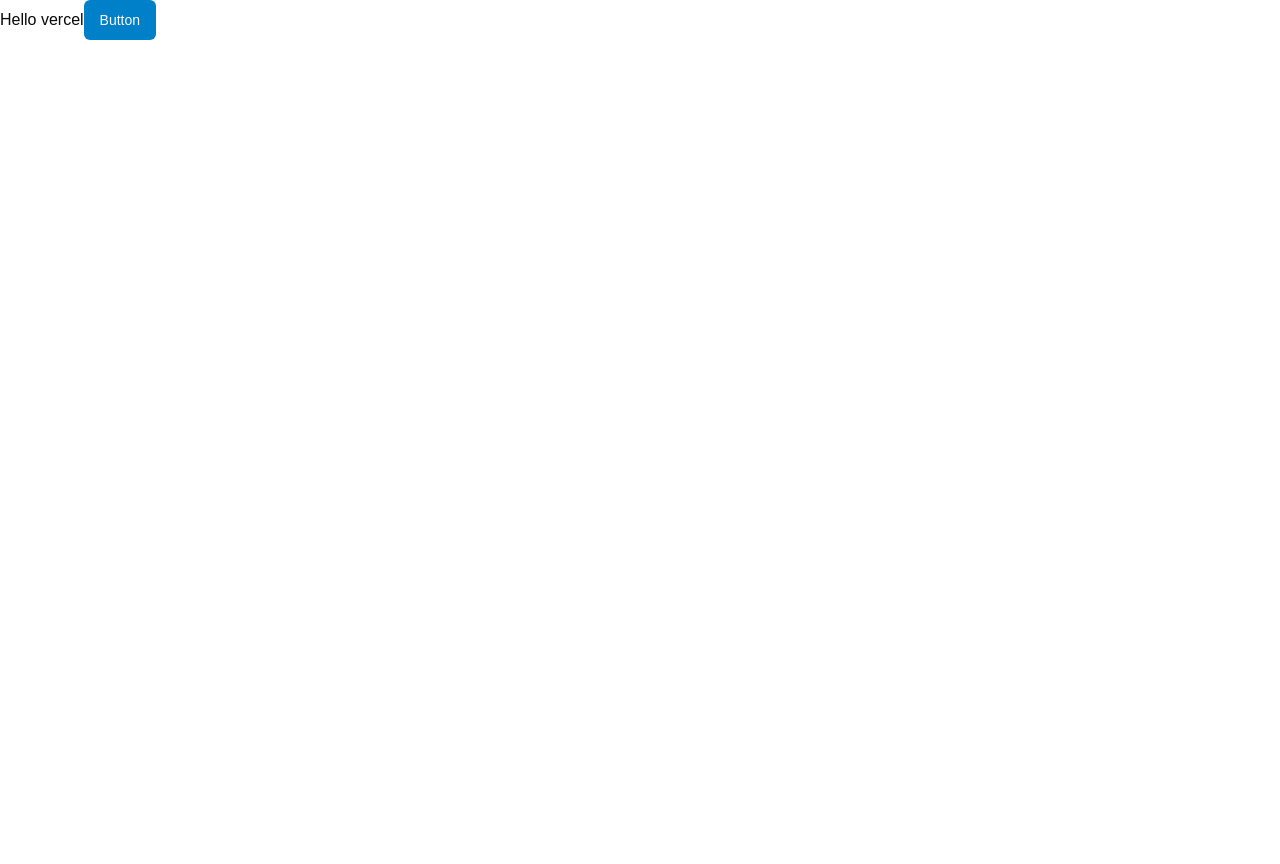
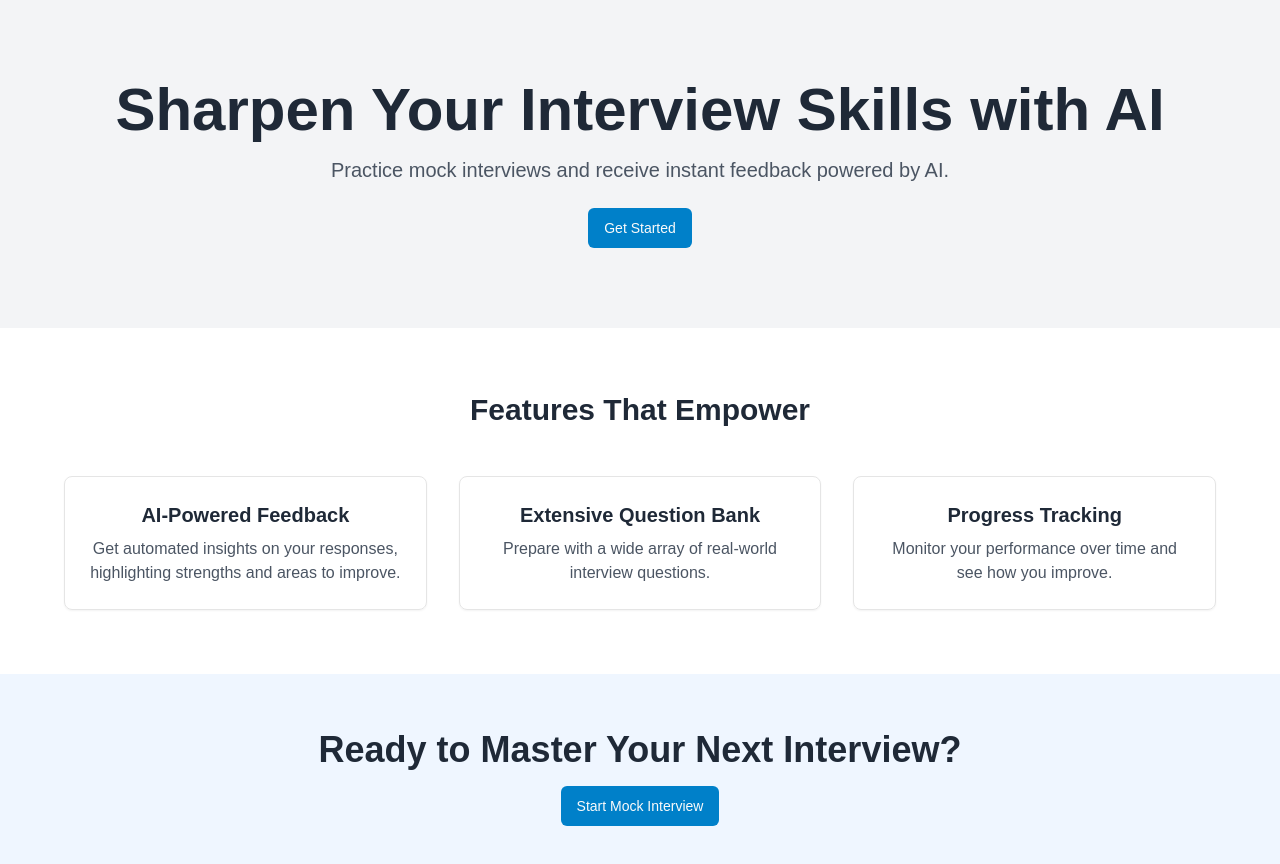
Before and after one commit to Sanchitmiok/Ai-MockInterview, a Next.js app: page / in a window 1280 px wide. Shown: the top 864 px of the page. Before the commit the page ends 800 px from the top, so only its background shows below. Built offline with nearby package versions, Linux system fonts and the light colour scheme.

Commit message:
add landing page and improve sign-in and sign-up

```diff
--- a/app/(auth)/sign-in/[[...sign-in]]/page.jsx
+++ b/app/(auth)/sign-in/[[...sign-in]]/page.jsx
@@ -7,7 +7,7 @@ export default function Page() {
     <section className="relative flex h-32 items-end bg-gray-900 lg:col-span-5 lg:h-full xl:col-span-6">
       <img
         alt=""
-        src="https://images.unsplash.com/photo-1617195737496-bc30194e3a19?ixlib=rb-1.2.1&ixid=MnwxMjA3fDB8MHxwaG90by1wYWdlfHx8fGVufDB8fHx8&auto=format&fit=crop&w=870&q=80"
+        src="https://images.unsplash.com/photo-1534723328310-e82dad3ee43f?q=80&w=1936&auto=format&fit=crop&ixlib=rb-4.0.3&ixid=M3wxMjA3fDB8MHxwaG90by1wYWdlfHx8fGVufDB8fHx8fA%3D%3D"
         className="absolute inset-0 h-full w-full object-cover opacity-80"
       />
 
@@ -28,12 +28,11 @@ export default function Page() {
         </a>
 
         <h2 className="mt-6 text-2xl font-bold text-white sm:text-3xl md:text-4xl">
-          Welcome to Squid 🦑
+          Welcome to Prepgenius-AI
         </h2>
 
         <p className="mt-4 leading-relaxed text-white/90">
-          Lorem, ipsum dolor sit amet consectetur adipisicing elit. Eligendi nam dolorum aliquam,
-          quibusdam aperiam voluptatum.
+        Want to excel in interviews? Our AI-driven mock sessions are here to help. Gain confidence and expert guidance to achieve your career goals.
         </p>
       </div>
     </section>
@@ -62,12 +61,11 @@ export default function Page() {
           </a>
 
           <h1 className="mt-2 text-2xl font-bold text-gray-900 sm:text-3xl md:text-4xl">
-            Welcome to Squid 🦑
+            Welcome to Prepgenius-AI
           </h1>
 
           <p className="mt-4 leading-relaxed text-gray-500">
-            Lorem, ipsum dolor sit amet consectetur adipisicing elit. Eligendi nam dolorum aliquam,
-            quibusdam aperiam voluptatum.
+          Want to excel in interviews? Our AI-driven mock sessions are here to help. Gain confidence and expert guidance to achieve your career goals.
           </p>
         </div>
 
--- a/app/(auth)/sign-up/[[...sign-up]]/page.jsx
+++ b/app/(auth)/sign-up/[[...sign-up]]/page.jsx
@@ -1,4 +1,4 @@
-import { SignUp } from '@clerk/nextjs'
+import { SignUp } from "@clerk/nextjs";
 
 export default function Page() {
   return (
@@ -7,7 +7,7 @@ export default function Page() {
         <section className="relative flex h-32 items-end bg-gray-900 lg:col-span-5 lg:h-full xl:col-span-6">
           <img
             alt=""
-        src="https://images.unsplash.com/photo-1617195737496-bc30194e3a19?ixlib=rb-1.2.1&ixid=MnwxMjA3fDB8MHxwaG90by1wYWdlfHx8fGVufDB8fHx8&auto=format&fit=crop&w=870&q=80"
+            src="https://images.unsplash.com/photo-1534723328310-e82dad3ee43f?q=80&w=1936&auto=format&fit=crop&ixlib=rb-4.0.3&ixid=M3wxMjA3fDB8MHxwaG90by1wYWdlfHx8fGVufDB8fHx8fA%3D%3D"
             className="absolute inset-0 h-full w-full object-cover opacity-80"
           />
 
@@ -28,19 +28,18 @@ export default function Page() {
             </a>
 
             <h2 className="mt-6 text-2xl font-bold text-white sm:text-3xl md:text-4xl">
-          Welcome to Squid 🦑
+              Welcome to Prepgenius-AI
             </h2>
 
             <p className="mt-4 leading-relaxed text-white/90">
-          Lorem, ipsum dolor sit amet consectetur adipisicing elit. Eligendi nam dolorum aliquam,
-          quibusdam aperiam voluptatum.
+              Want to excel in interviews? Our AI-driven mock sessions are here
+              to help. Gain confidence and expert guidance to achieve your
+              career goals.
             </p>
           </div>
         </section>
 
-    <main
-      className="flex items-center justify-center px-8 py-8 sm:px-12 lg:col-span-7 lg:px-16 lg:py-12 xl:col-span-6"
-    >
+        <main className="flex items-center justify-center px-8 py-8 sm:px-12 lg:col-span-7 lg:px-16 lg:py-12 xl:col-span-6">
           <div className="max-w-xl lg:max-w-3xl">
             <div className="relative -mt-16 block lg:hidden">
               <a
@@ -62,12 +61,13 @@ export default function Page() {
               </a>
 
               <h1 className="mt-2 text-2xl font-bold text-gray-900 sm:text-3xl md:text-4xl">
-            Welcome to Squid 🦑
+                Welcome to Prepgenius-AI
               </h1>
 
               <p className="mt-4 leading-relaxed text-gray-500">
-            Lorem, ipsum dolor sit amet consectetur adipisicing elit. Eligendi nam dolorum aliquam,
-            quibusdam aperiam voluptatum.
+                Want to excel in interviews? Our AI-driven mock sessions are
+                here to help. Gain confidence and expert guidance to achieve
+                your career goals.
               </p>
             </div>
 
@@ -76,6 +76,5 @@ export default function Page() {
         </main>
       </div>
     </section>
-
-  )
+  );
 }
--- a/app/page.js
+++ b/app/page.js
@@ -1,11 +1,66 @@
 import { Button } from "@/components/ui/button";
-import Image from "next/image";
+import Link from "next/link";
 
 export default function Home() {
+
   return (
-   <div>
-    Hello vercel
-    <Button>Button</Button>
-   </div>
+    <main className="min-h-screen bg-white text-gray-800">
+      {/* Hero Section */}
+      <section className="flex flex-col items-center justify-center text-center py-20 bg-gray-100">
+        <h1 className="text-4xl md:text-6xl font-bold">
+          Sharpen Your Interview Skills with AI
+        </h1>
+        <p className="mt-4 text-lg md:text-xl text-gray-600 max-w-2xl">
+          Practice mock interviews and receive instant feedback powered by AI.
+        </p>
+        <div className="mt-6">
+          <Link href="/dashboard">
+            <Button className="bg-primary hover:bg-primary/90">
+              Get Started
+            </Button>
+          </Link>
+        </div>
+      </section>
+
+      {/* Features Section */}
+      <section className="py-16 px-6 md:px-16">
+        <h2 className="text-3xl font-bold text-center mb-12">
+          Features That Empower
+        </h2>
+        <div className="grid grid-cols-1 md:grid-cols-3 gap-8">
+          <div className="p-6 border rounded-lg shadow-sm text-center">
+            <h3 className="text-xl font-semibold mb-2">AI-Powered Feedback</h3>
+            <p className="text-gray-600">
+              Get automated insights on your responses, highlighting strengths
+              and areas to improve.
+            </p>
+          </div>
+          <div className="p-6 border rounded-lg shadow-sm text-center">
+            <h3 className="text-xl font-semibold mb-2">Extensive Question Bank</h3>
+            <p className="text-gray-600">
+              Prepare with a wide array of real-world interview questions.
+            </p>
+          </div>
+          <div className="p-6 border rounded-lg shadow-sm text-center">
+            <h3 className="text-xl font-semibold mb-2">Progress Tracking</h3>
+            <p className="text-gray-600">
+              Monitor your performance over time and see how you improve.
+            </p>
+          </div>
+        </div>
+      </section>
+
+      {/* Call To Action */}
+      <section className="flex flex-col items-center justify-center py-14 bg-blue-50">
+        <h2 className="text-2xl md:text-4xl font-bold mb-4">
+          Ready to Master Your Next Interview?
+        </h2>
+        <Link href="/dashboard">
+          <Button className="bg-primary hover:bg-primary/90">
+            Start Mock Interview
+          </Button>
+        </Link>
+      </section>
+    </main>
   );
 }
```
Lines whose indentation alone changed are shown as unchanged.
